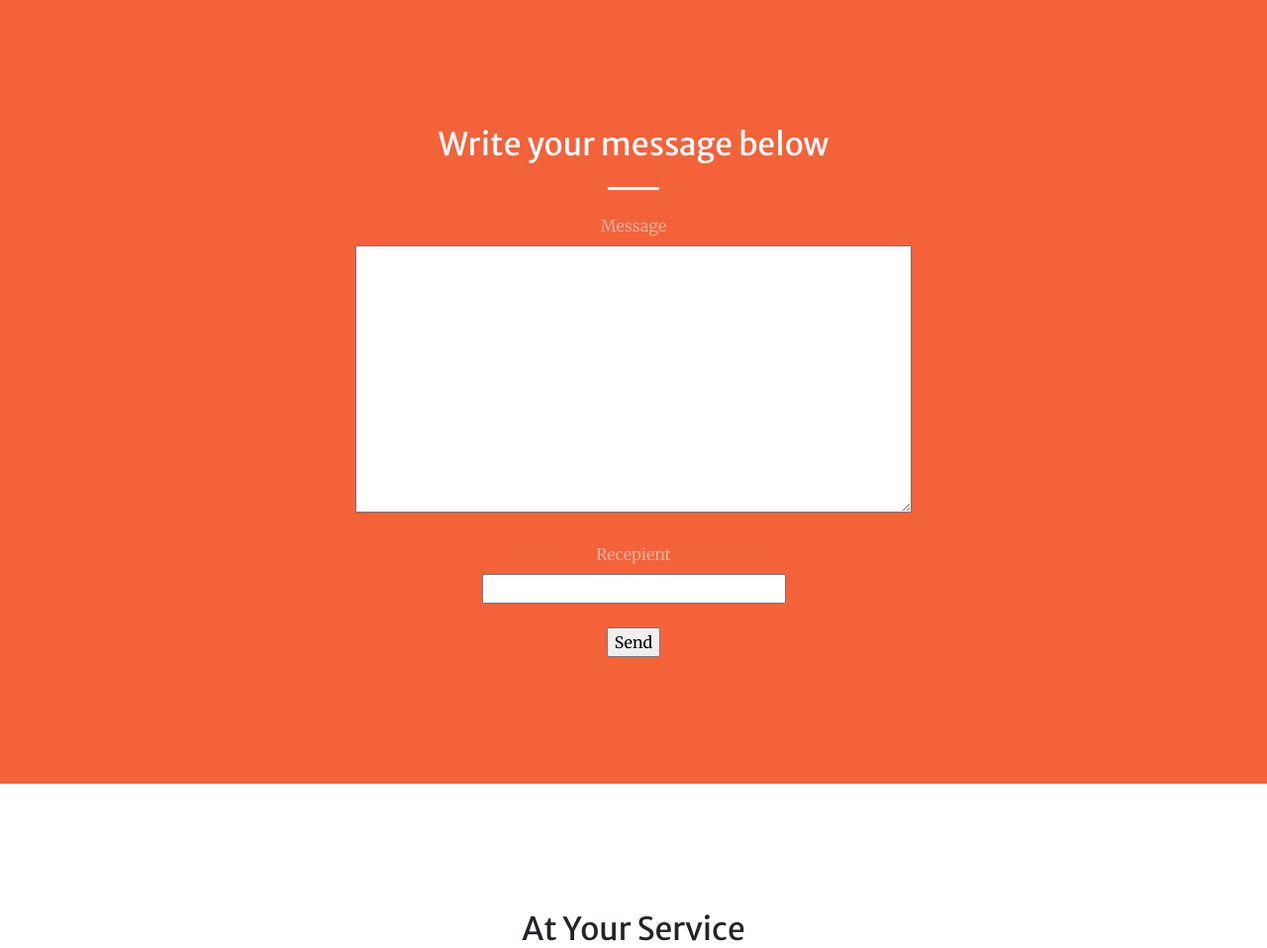
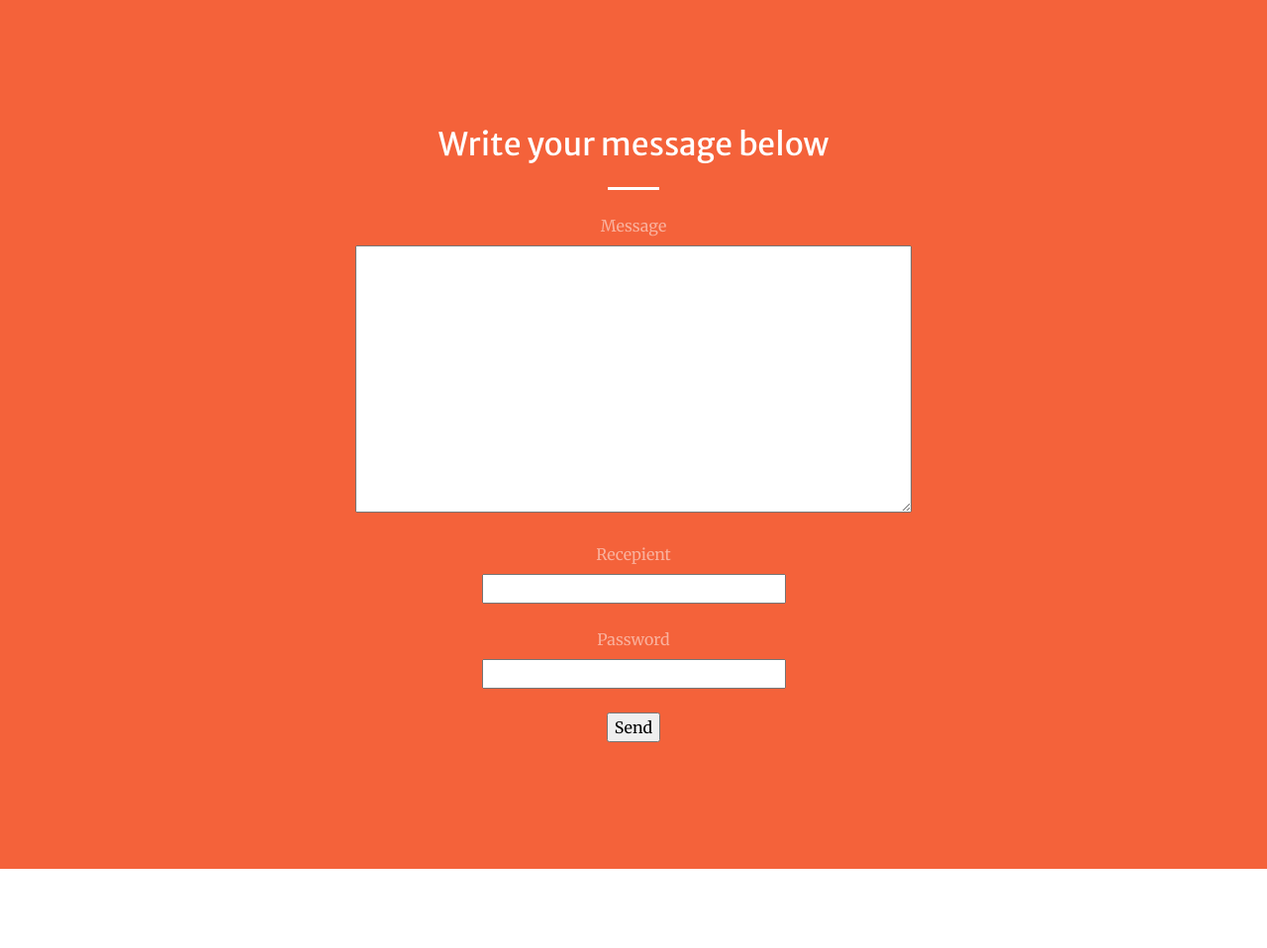
Before and after one commit to andrewnyu/igreet, a Flask app: page / in a window 1280 px wide. Shown: the part 801-1759 px from the top of the page at 99% size. Run offline with Flask 2, Linux system fonts and the light colour scheme; some libraries are stand-ins or nearby versions.

Commit message:
Add password input functionality to message creation

```diff
--- a/app/main/forms.py
+++ b/app/main/forms.py
@@ -1,15 +1,15 @@
 from flask import request
 from flask_wtf import FlaskForm
-from wtforms import StringField, SubmitField, TextAreaField, BooleanField
+from wtforms import StringField, SubmitField, TextAreaField, BooleanField, PasswordField
 from wtforms.validators import ValidationError, DataRequired
 from app.models import User
 
 class MessageForm(FlaskForm):
     Message = TextAreaField('Message', render_kw={"rows": 11, "cols": 60})
     Recipient = StringField('Recepient')
-    Password = StringField('Password')
+    Password = PasswordField('Password')
     submit = SubmitField('Send')
 
 class PasskeyForm(FlaskForm):
-    passkey = StringField('Password')
+    passkey = PasswordField('Password')
     submit = SubmitField('Open')
--- a/app/templates/index.html
+++ b/app/templates/index.html
@@ -65,6 +65,10 @@
                         <!-- Jinja Form for message recipient-->
                         <p class="text-white-50 mb-4"> {{ form.Recipient.label }} <br>
                             {{ form.Recipient(size=32) }}
+                        </p>
+                        <!-- Jinja Form for message password-->
+                        <p class="text-white-50 mb-4"> {{ form.Password.label }} <br>
+                            {{ form.Password(size=32) }}
                         </p>
                         <!-- Jinja Form for Launch button-->
                         {{form.submit()}}
```
